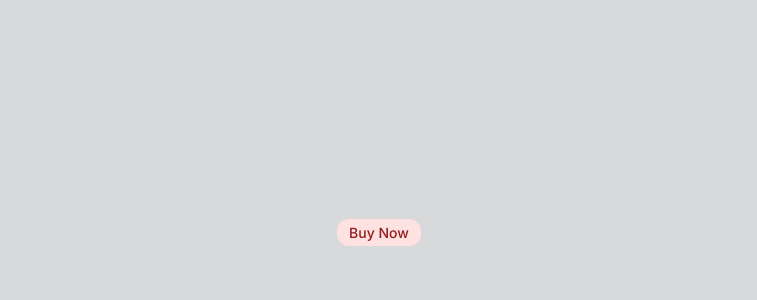
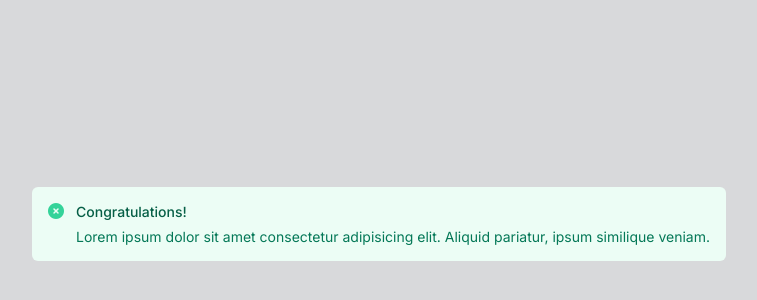
Before and after one commit to ameh-samson/component-library, a React (Vite) app: page / in a window 1280 px wide. Shown: the part 176-476 px from the top of the page, without its empty margins (261-1018 px from the left). Built offline with nearby package versions, Linux system fonts and the light colour scheme.

Commit message:
congratulations component and icon added

```diff
--- a/index.html
+++ b/index.html
@@ -4,6 +4,16 @@
     <meta charset="UTF-8" />
     <meta name="viewport" content="width=device-width, initial-scale=1.0" />
     <link rel="stylesheet" href="./src/style.css" />
+
+    <!-- font awesome icons  -->
+
+    <link
+      rel="stylesheet"
+      href="https://cdnjs.cloudflare.com/ajax/libs/font-awesome/6.5.1/css/all.min.css"
+      integrity="sha512-DTOQO9RWCH3ppGqcWaEA1BIZOC6xxalwEsw9c2QQeAIftl+Vegovlnee1c9QX4TctnWMn13TZye+giMm8e2LwA=="
+      crossorigin="anonymous"
+      referrerpolicy="no-referrer"
+    />
     <title>Component Library</title>
   </head>
   <body>
--- a/package.json
+++ b/package.json
@@ -10,9 +10,11 @@
     "preview": "vite preview"
   },
   "dependencies": {
+    "babel-plugin-macros": "^3.1.0",
     "classnames": "^2.3.2",
     "react": "^18.2.0",
-    "react-dom": "^18.2.0"
+    "react-dom": "^18.2.0",
+    "react-icons": "^4.12.0"
   },
   "devDependencies": {
     "@types/react": "^18.2.43",
--- a/src/App.jsx
+++ b/src/App.jsx
@@ -1,11 +1,19 @@
 import Badges from "./components/Badges/Badges";
-
+import Banner from "./components/Banners/Banner";
 export default function App() {
   return (
     <div>
-      <Badges variant="red" badgeShape="pill">
-        Buy Now
-      </Badges>
+      <Banner
+        title="Congratulations!"
+        variant="congratulations"
+        message=" Lorem ipsum dolor sit amet consectetur adipisicing elit. Aliquid pariatur, ipsum similique veniam."
+      />
     </div>
   );
 }
+
+// <div>
+//   <Badges variant="red" badgeShape="pill">
+//     Buy Now
+//   </Badges>
+// </div>
--- /dev/null
+++ b/src/components/Banners/Banner.jsx
@@ -0,0 +1,7 @@
+import CongratulationsBanner from "./Congratulations";
+
+export default function Banner({ variant, message, title }) {
+  if (variant === "congratulations") {
+    return <CongratulationsBanner message={message} title={title} />;
+  }
+}
--- /dev/null
+++ b/src/components/Banners/Congratulations.jsx
@@ -0,0 +1,17 @@
+export default function CongratulationsBanner({ message, title }) {
+  return (
+    <div className="banner congratulation">
+      <i className="fa-solid fa-circle-xmark banner-icons congratulation-icon"></i>
+      <div>
+        {message ? (
+          <>
+            <h1 className="banner-title title">{title}</h1>
+            <p className="banner-description description">{message}</p>
+          </>
+        ) : (
+          <h1 className="banner-title title">{title}</h1>
+        )}
+      </div>
+    </div>
+  );
+}
--- a/src/style.css
+++ b/src/style.css
@@ -1,4 +1,4 @@
-@import url("https://fonts.googleapis.com/css2?family=Inter:wght@500&display=swap");
+@import url("https://fonts.googleapis.com/css2?family=Inter:wght@400;500&display=swap");
 
 html {
   box-sizing: border-box;
@@ -15,6 +15,7 @@ body {
   padding: 0;
   background: #d8d9db;
   height: 100vh;
+  padding: 10%;
   display: flex;
   flex-direction: column;
   align-items: center;
@@ -22,7 +23,8 @@ body {
   font-family: "Inter", sans-serif;
 }
 
-p {
+p,
+h1 {
   margin: 0;
   padding: 0;
 }
@@ -92,3 +94,49 @@ p {
   background: #fce7f3;
   color: #9d174d;
 }
+
+/*****************************
+    banner component style
+ ****************************/
+
+.banner {
+  display: flex;
+  align-items: center;
+  gap: 12px;
+  max-width: 896px;
+  padding: 16px;
+  border-radius: 6px;
+}
+
+.banner-icons {
+  align-self: flex-start;
+}
+
+.banner-title {
+  font-size: 14px;
+  font-weight: 500;
+}
+
+.banner-description {
+  font-size: 14px;
+  font-weight: 400;
+  margin-top: 8px;
+}
+
+/* congratulation variant */
+
+.congratulation {
+  background: #ecfdf5;
+}
+
+.congratulation-icon {
+  color: #34d399;
+}
+
+.title {
+  color: #065f46;
+}
+
+.description {
+  color: #047857;
+}
```
Also changed, not shown: src/components/Banners/AttentionBanner.jsx (added), 1 other file (tests, documents, lock files or other folders).
